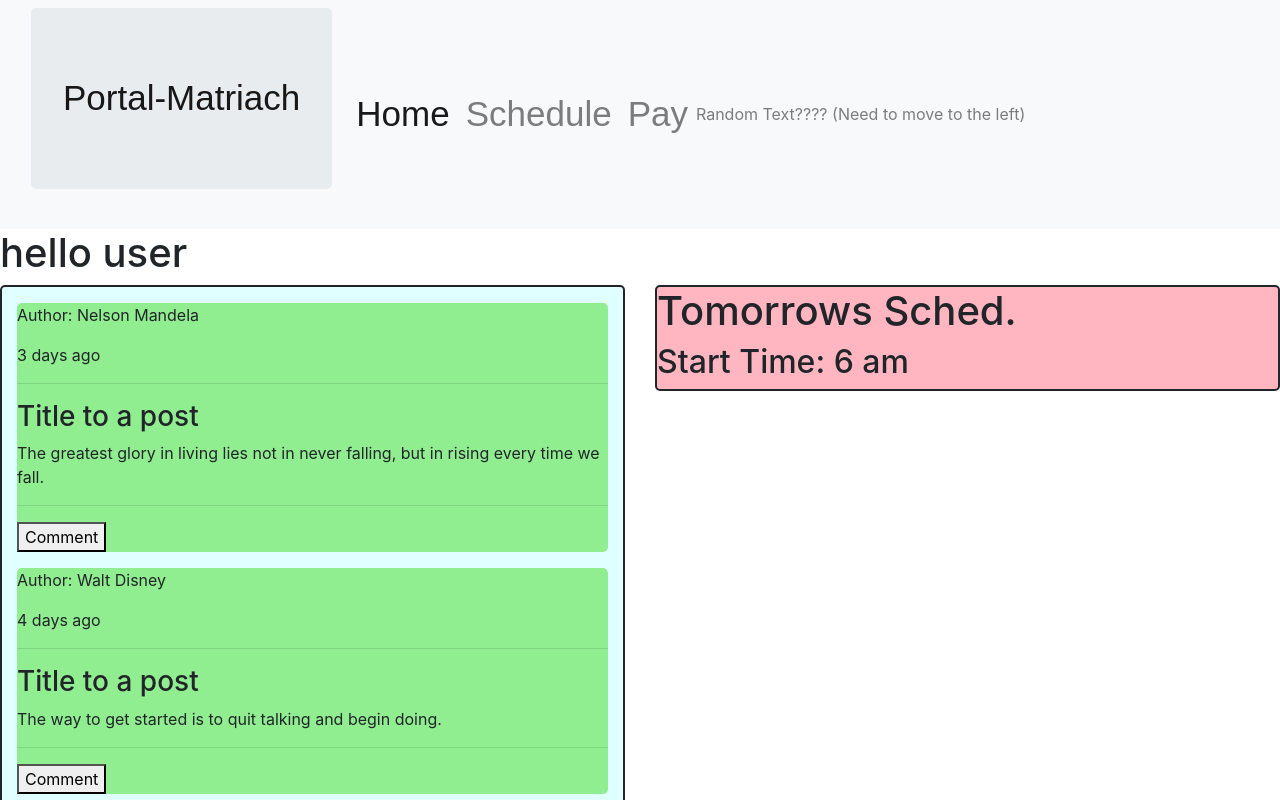
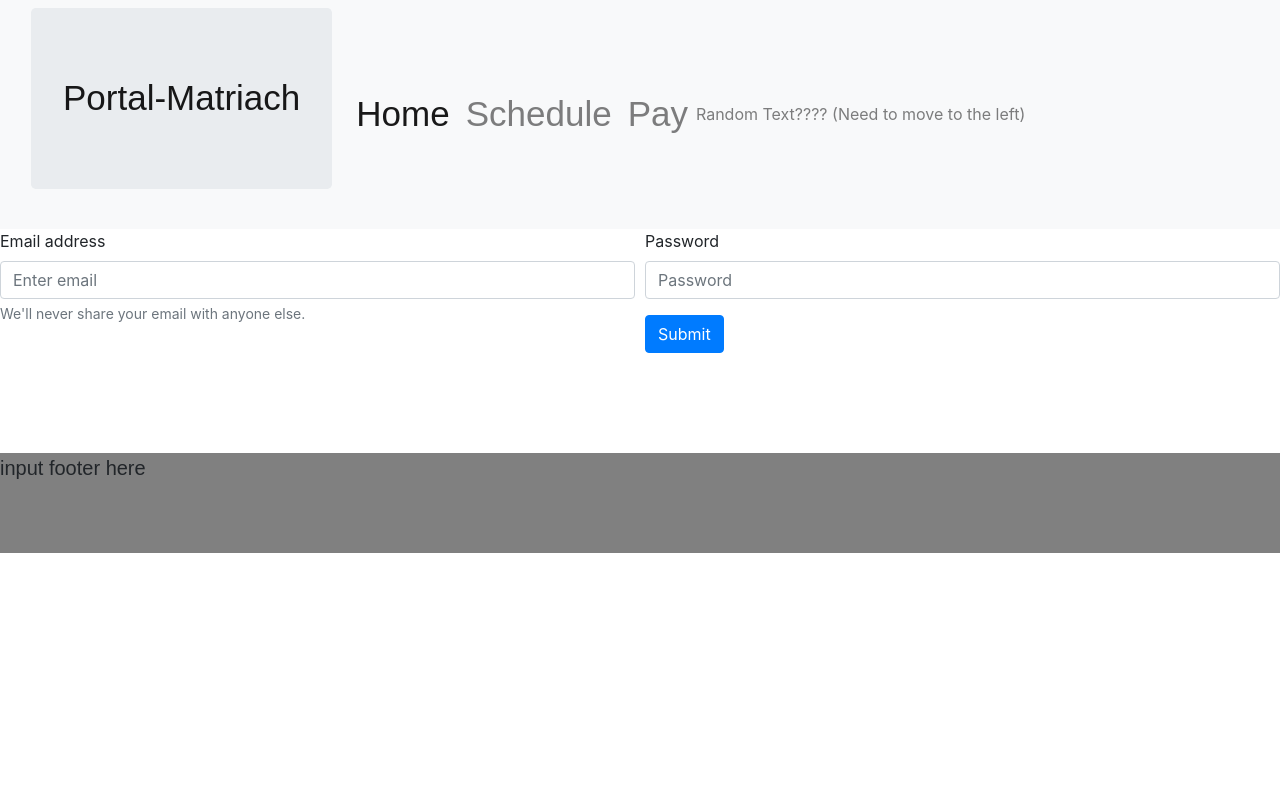
Before and after one commit to ETroya/Portal-Matriarch, a React (Create React App) app in the folder client/: page / in a window 1280 px wide. Shown: the top 800 px of the page. Built offline with nearby package versions, Linux system fonts and the light colour scheme.

Commit message:
changed main page to login

```diff
--- a/client/src/App.js
+++ b/client/src/App.js
@@ -13,14 +13,14 @@ function App() {
       <div>
         <Navbar />
         <Wrapper>
-          <Route exact path={["/user", "/"]}>
+          <Route exact path={"/user"}>
             <h1>hello user</h1>
             <User />
           </Route>
           <Route exact path={"/admin"}>
             <Admin />
           </Route>
-          <Route path= "/login" component= {Login} />
+          <Route path= "/" component= {Login} />
         </Wrapper>
         <Footer />
       </div>
```
